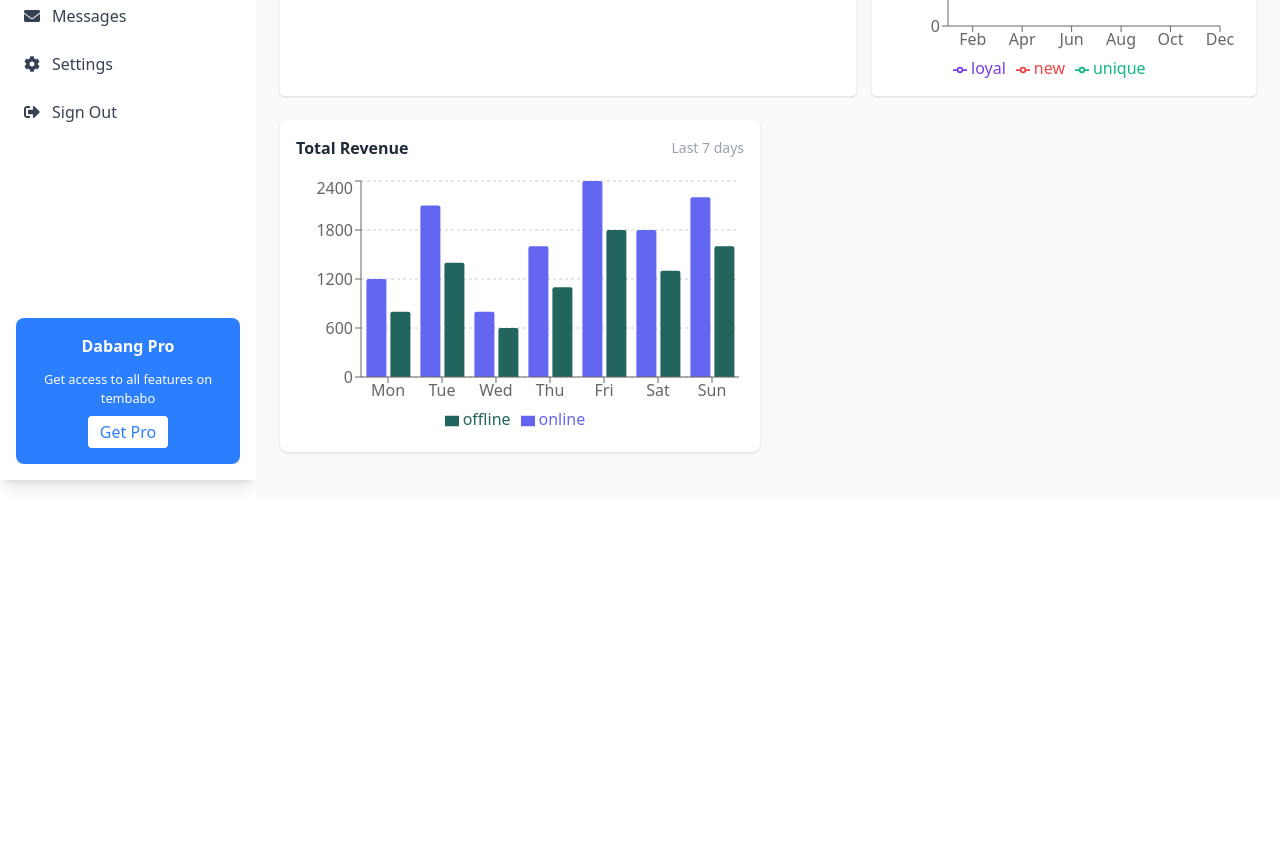
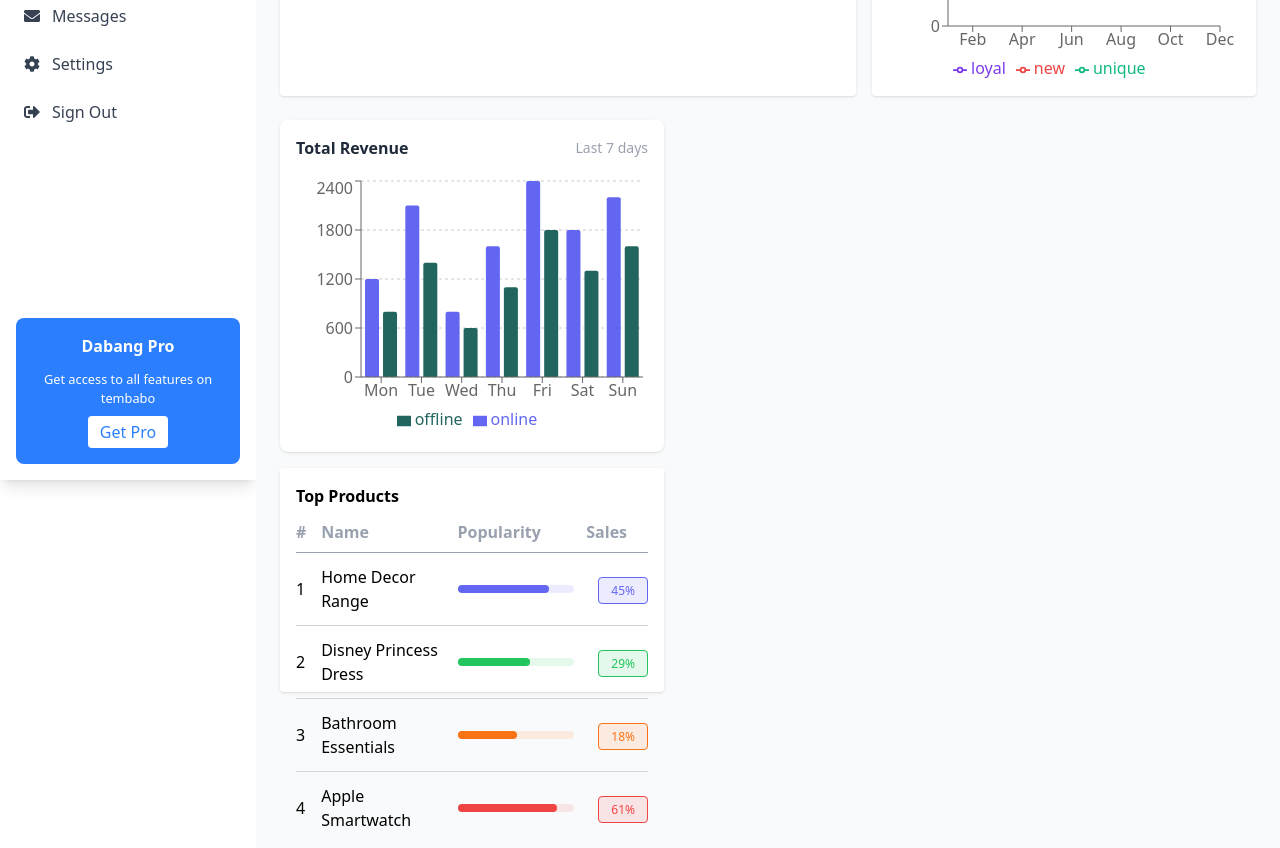
Before and after one commit to TeluadOat/example-sales-dashboard, a React (Vite) app: page / in a window 1280 px wide. Shown: the part 320-1168 px from the top of the page. Before the commit the page ends 820 px from the top, so only its background shows below. Built offline with nearby package versions, Linux system fonts and the light colour scheme.

Commit message:
feat: Add TopProducts component with data visualization

```diff
--- /dev/null
+++ b/src/components/TopProducts.jsx
@@ -0,0 +1,66 @@
+import { topProducts } from "../data/dashboard";
+function hexToRgba(hex, alpha = 0.12) {
+    const r = parseInt(hex.slice(1, 3), 16);
+    const g = parseInt(hex.slice(3, 5), 16);
+    const b = parseInt(hex.slice(5, 7), 16);
+    return `rgba(${r}, ${g}, ${b}, ${alpha})`;
+}
+
+export default function TopProducts() {
+    return (
+        <div className="bg-white p-4 rounded shadow flex flex-col"
+            style={{ height: "clamp(220px, 28vh, 340px)" }}
+        >
+            <h3 className="font-semibold mb-3">Top Products</h3>
+            <div className="flex-1">
+                <table className="w-full test-sm">
+                    <thead>
+                        <tr className="text-left text-gray-400 border-b">
+                            <th className="pb-2">#</th>
+                            <th className="pb-2">Name</th>
+                            <th className="pb-2 px-3">Popularity</th>
+                            <th className="pb-2">Sales</th>
+                        </tr>
+                    </thead>
+                    <tbody>
+                        {topProducts.map((item, i) => {
+                            const bg = hexToRgba(item.color);
+                            return (
+                                <tr key={item.name} className="border-b border-gray-300 last:border-none">
+                                    <td className="py-3 pr-4">{i + 1}</td>
+                                    <td className="py-3">{item.name}</td>
+                                    <td className="py-3 px-3 w-2/5">
+                                        <div
+                                            className="h-2 rounded"
+                                            style={{ backgroundColor: bg }}
+                                        >
+                                            <div
+                                                className="h-2 rounded"
+                                                style={{
+                                                    width: `${item.popularity}%`,
+                                                    backgroundColor: item.color,
+                                                }}
+                                            />
+                                        </div>
+                                    </td>
+                                    <td className="py-3 pl-3">
+                                        <span
+                                            className="px-3 py-1 rounded text-xs font-medium border"
+                                            style={{
+                                                color: item.color,
+                                                borderColor: item.color,
+                                                backgroundColor: bg,
+                                            }}
+                                        >
+                                            {item.sales}
+                                        </span>
+                                    </td>
+                                </tr>
+                            )
+                        })}
+                    </tbody>
+                </table>
+            </div>
+        </div>
+    )
+}
--- a/src/data/dashboard.js
+++ b/src/data/dashboard.js
@@ -8,11 +8,12 @@ export const kpiData = [
 ];
 
 export const topProducts = [
-    { name: "Home Decor Range", popularity: 45, sales: 45 },
-    { name: "Disney Princess Pink Bag 18\"", popularity: 29, sales: 29 },
-    { name: "Bathroom Essentials", popularity: 18, sales: 18 },
-    { name: "Apple Smartwatches", popularity: 25, sales: 25 },
+    { name: "Home Decor Range", popularity: 78, sales: "45%", color: "#6366f1" },
+    { name: "Disney Princess Dress", popularity: 62, sales: "29%", color: "#22c55e" },
+    { name: "Bathroom Essentials", popularity: 51, sales: "18%", color: "#f97316" },
+    { name: "Apple Smartwatch", popularity: 85, sales: "61%", color: "#ef4444" },
 ];
+
 
 export const visitorInsightsData = [
     { month: "Jan", loyal: 200, new: 250, unique: 220 },
--- a/src/pages/Dashboard.jsx
+++ b/src/pages/Dashboard.jsx
@@ -4,6 +4,7 @@ import KPIcard from "../components/KPIcard";
 import { kpiData, visitorInsightsData, totalRevenueData } from "../data/dashboard";
 import LineChartComponent from "../components/LineChart";
 import TotalRevenueChart from "../components/TotalRevenueChart";
+import TopProducts from "../components/TopProducts";
 
 export default function Dashboard() {
     return (
@@ -29,8 +30,11 @@ export default function Dashboard() {
                         </div>
                     </div>
                     {/* Charts */}
-                    <div className="grid grid-cols-1 md:grid-cols-2 gap-4 mb-6">
-                        <TotalRevenueChart data={totalRevenueData} />
+                    <div className="grid grid-cols-1 lg:grid-cols-[2fr_3fr] gap-4 mb-6">
+                        <div className="grid grid-rows-2 gap-4">
+                            <TotalRevenueChart data={totalRevenueData} />
+                            <TopProducts />
+                        </div>
                     </div>
                 </div>
             </div>
```
